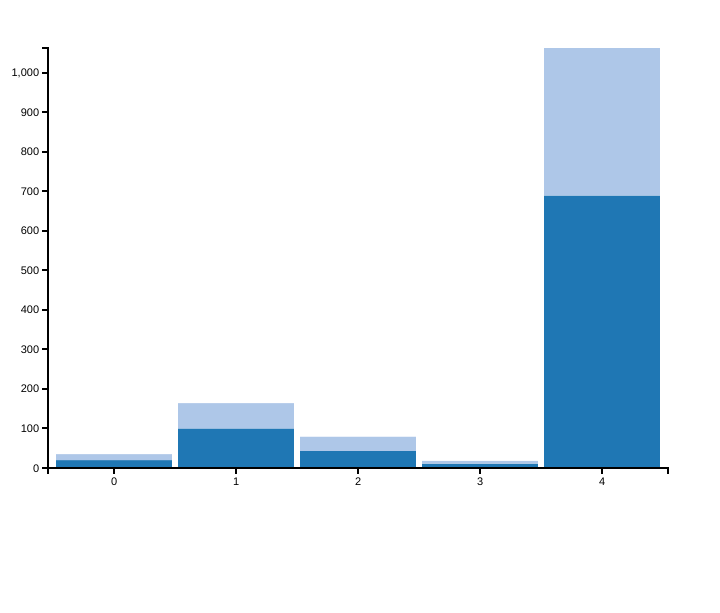
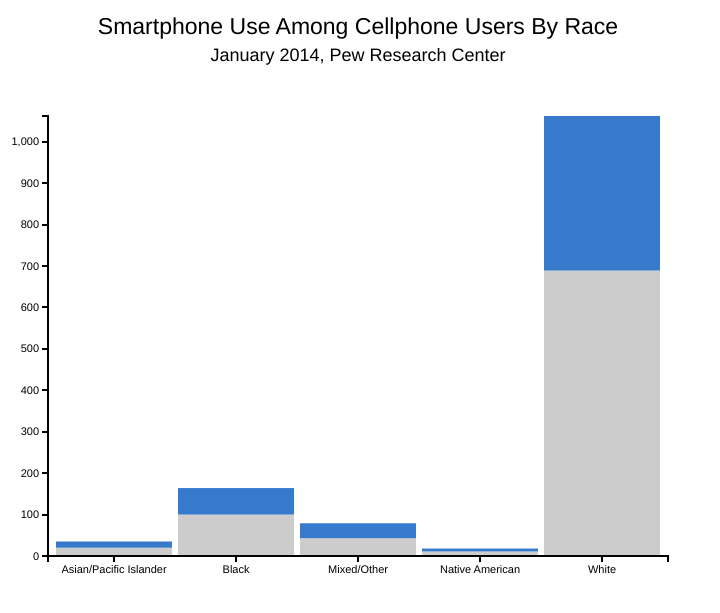
Before and after one commit to malecki/qmssviz, a Jekyll site: the page hw4/index.html, which Jekyll copies as it is, in a window 1280 px wide. Shown: the top 613 px of the page, without its empty margins (0-720 px from the left). Built offline with Jekyll 4.4.1, drawn with Linux system fonts in a browser that asks for light colours; Markdown is read by kramdown in place of the engine named in the settings.

Commit message:
Added axes, changed colors

```diff
--- a/hw4/index.html
+++ b/hw4/index.html
@@ -3,9 +3,25 @@
 
 <html lang="en">
   <head>
+    <div><p>Smartphone Use Among Cellphone Users By Race</p>
+    <p class="subtitle">January 2014, Pew Research Center</p></div>
   	<meta charset="utf-8">
-		<title>2014-11-20 HW4 Florence Lee</title>
+		<title>2014-12-03 HW4 Florence Lee</title>
     <style type="text/css">
+    div {
+      width: 700px;
+    }
+    p {
+      font-family: "Franklin Gothic Medium";
+      font-size: 23px;
+      text-align: center;
+      line-height: 30%;
+    }
+    .subtitle {
+      font-family: "Franklin Gothic Medium";
+      font-size:18px;
+      text-align: center;
+    }
     .axis path,
     .axis line {
         fill: none;
@@ -28,7 +44,8 @@
 			var w = 700;
 			var h = 500;
 			var barPadding = 1;
-      var padding = 40;
+      var hpadding = 40;
+      var vpadding = 20;
 
 			//Data
 			var dataset = [
@@ -66,7 +83,7 @@
 			// Scales
 			var xScale = d3.scale.ordinal()
 				            .domain(d3.range(dataset[0].length))
-				            .rangeRoundBands([padding, w-padding], 0.05);
+				            .rangeRoundBands([hpadding, w-hpadding], 0.05);
 
 			var yScale = d3.scale.linear()
 				.domain([0, d3.max(dataset, function(d) {
@@ -74,10 +91,10 @@
 							                          return d.y;
 						                            });
 					                 })])
-				.range([h-padding, padding]);
+				.range([h-vpadding, hpadding]);
 
 			// Color scheme
-			var colors = d3.scale.category20();
+			var colors = ["#CCCCCC", "#377ACB"];
 
 			// Create SVG & map data onto SVG
 			var svg = d3.select("body")     //select <body>
@@ -91,7 +108,7 @@
 				.enter()                        //creates space for each data value
 				.append("g")                    //appends data into space
 				.style("fill", function(d, i) { // custom style
-          return colors(i);
+          return colors[i];
 				});
 
     // Add axes
@@ -101,6 +118,8 @@
 
     var xAxis = d3.svg.axis()
                       .scale(xScale)
+                      .tickValues(["Asian/Pacific Islander", "Black", "Mixed/Other",
+                      "Native American", "White"])
                       .orient("bottom");
 
       // Add bars
@@ -123,11 +142,11 @@
 
     svg.append("g")
       .attr("class", "axis")
-      .attr("transform", "translate(" + padding + ",0)")
+      .attr("transform", "translate(" + hpadding + ",0)")
       .call(yAxis);
     svg.append("g")
         .attr("class", "axis")
-        .attr("transform", "translate(0, " + (h - padding) + ")")
+        .attr("transform", "translate(0, " + (h - vpadding) + ")")
         .call(xAxis);
 
 
```
Also changed, not shown: hw4/ereadData.csv (+6 -6 lines), 1 other file.
